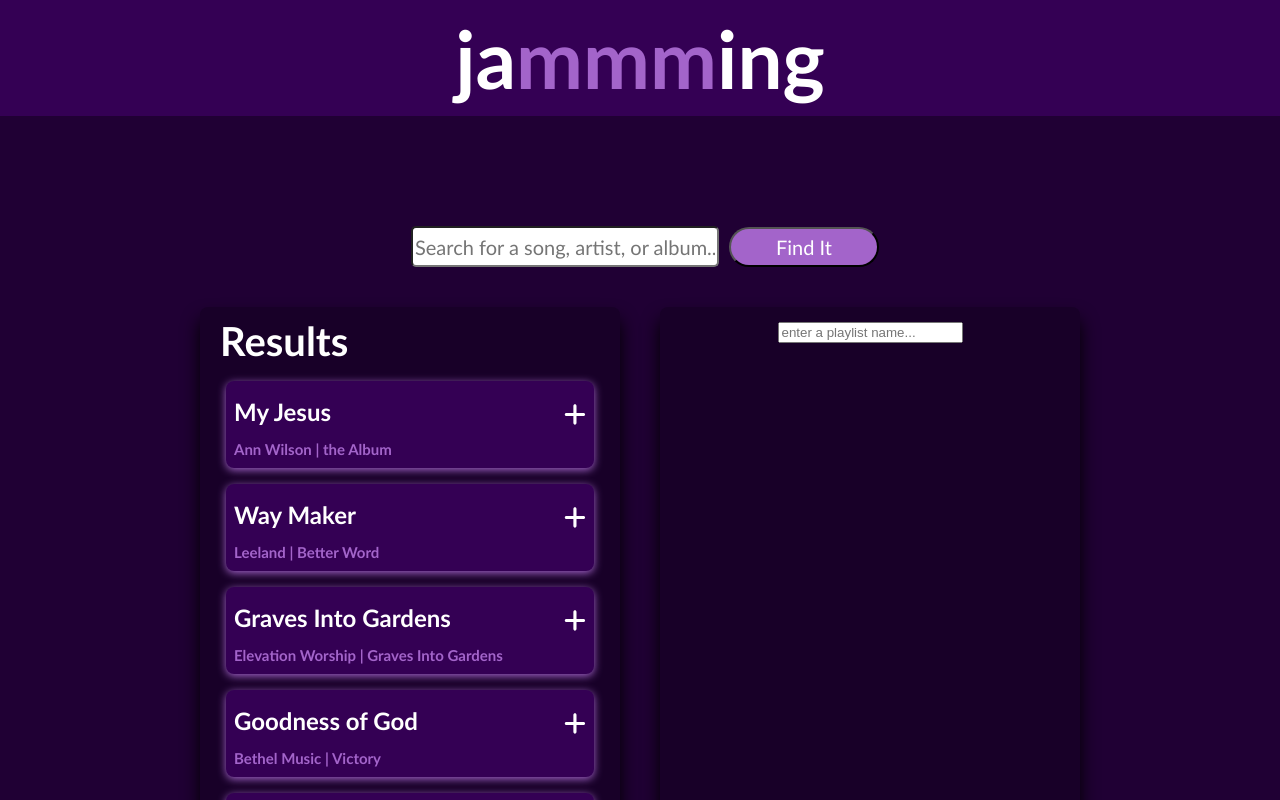
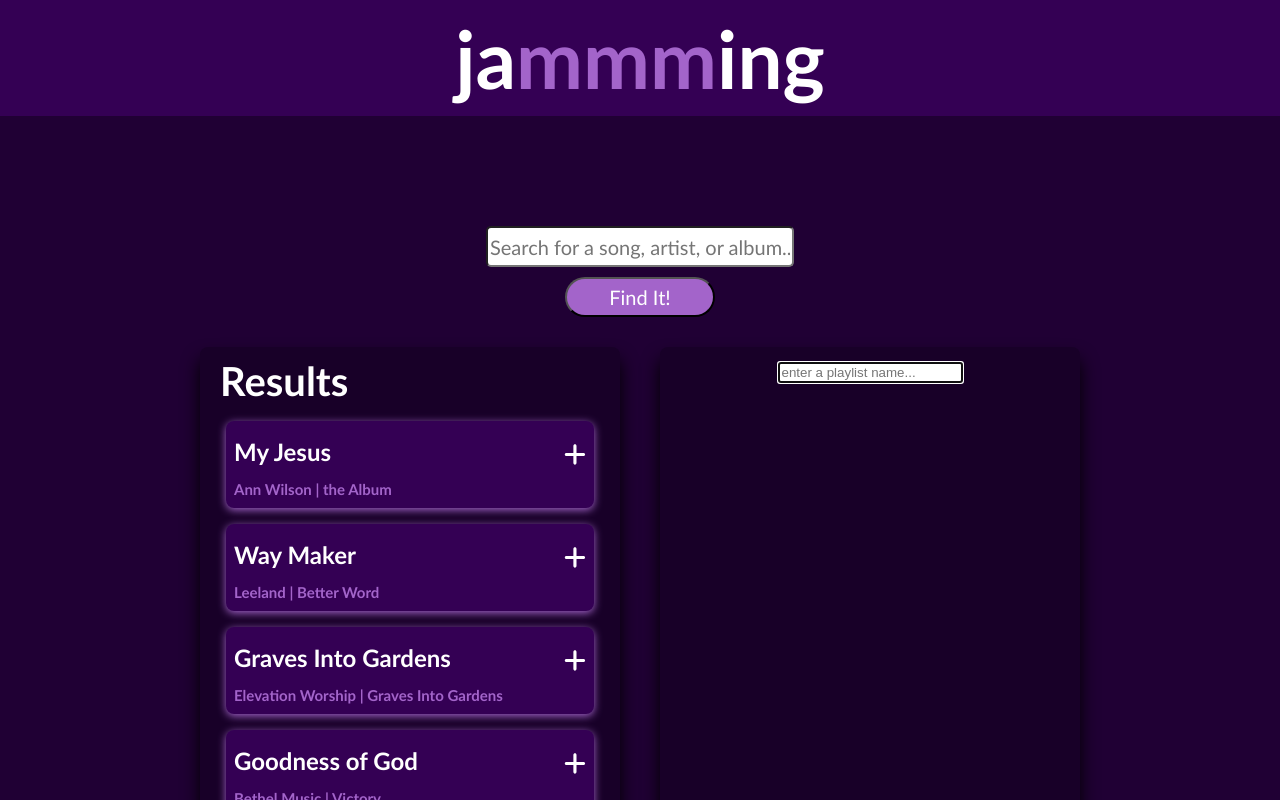
Before and after one commit to MariaRagone/jamming, a React (Create React App) app: page / in a window 1280 px wide. Shown: the top 800 px of the page. Built offline with nearby package versions, Linux system fonts and the light colour scheme.

Commit message:
Button component works

```diff
--- a/src/App.js
+++ b/src/App.js
@@ -11,60 +11,70 @@ const App = () => {
       name: "My Jesus",
       artist: "Ann Wilson",
       album: "the Album",
+      uri: 1,
     },
     {
       id: 2,
       name: "Way Maker",
       artist: "Leeland",
       album: "Better Word",
+      uri: 2,
     },
     {
       id: 3,
       name: "Graves Into Gardens",
       artist: "Elevation Worship",
       album: "Graves Into Gardens",
+      uri: 3,
     },
     {
       id: 4,
       name: "Goodness of God",
       artist: "Bethel Music",
       album: "Victory",
+      uri: 4,
     },
     {
       id: 5,
       name: "Who You Say I Am",
       artist: "Hillsong Worship",
       album: "There Is More",
+      uri: 5,
     },
     {
       id: 6,
       name: "Battle Belongs",
       artist: "Phil Wickham",
       album: "Hymn of Heaven",
+      uri: 6,
     },
     {
       id: 7,
       name: "The Blessing",
       artist: "Kari Jobe, Cody Carnes",
       album: "The Blessing",
+      uri: 7,
     },
     {
       id: 8,
       name: "Build My Life",
       artist: "Pat Barrett",
       album: "Pat Barrett",
+      uri: 8,
     },
     {
       id: 9,
       name: "King of Kings",
       artist: "Hillsong Worship",
       album: "Awake",
+      uri: 9,
     },
     {
       id: 10,
       name: "I Can Only Imagine",
       artist: "MercyMe",
       album: "Almost There",
+      uri: 10,
     },
   ];
 
--- a/src/Components/Buttons/Button.js
+++ b/src/Components/Buttons/Button.js
@@ -1,9 +1,11 @@
 import React from "react";
 import "./Buttons.css";
-const Button = ({ name }) => {
+const Button = ({ type, name, onClick }) => {
   return (
-    <div className="search-button">
-      <button className="search-button">{name}</button>
+    <div>
+      <button type={type} onClick={onClick}>
+        {name}
+      </button>
     </div>
   );
 };
--- a/src/Components/Home/Home.js
+++ b/src/Components/Home/Home.js
@@ -5,7 +5,7 @@ import ResultsContainer from "../ResultsContainer/ResultsContainer";
 const Home = ({ resultsList }) => {
   const [playList, setPlayList] = useState([]);
 
-  const addTrack = (trackToAdd) => {
+  const addTrackToPlayList = (trackToAdd, trackToRemove) => {
     setPlayList((playList) => {
       if (
         playList.some((existingTrack) => existingTrack.id === trackToAdd.id)
@@ -14,23 +14,23 @@ const Home = ({ resultsList }) => {
         return playList;
       }
 
-      // playList.push(trackToAdd);
       return [...playList, trackToAdd];
     });
   };
 
-  const removeTrack = (trackToRemove) => {
+  const removeTrackFromPlaylist = (trackToRemove) => {
     setPlayList((tracks) =>
       playList.filter((track) => track.id !== trackToRemove.id)
     );
   };
+
   return (
     <div>
       <ResultsContainer
         resultsList={resultsList}
         playList={playList}
-        addTrack={addTrack}
-        removeTrack={removeTrack}
+        addTrackToPlayList={addTrackToPlayList}
+        removeTrackFromPlaylist={removeTrackFromPlaylist}
       />
     </div>
   );
--- a/src/Components/Playlist/Playlist.js
+++ b/src/Components/Playlist/Playlist.js
@@ -4,7 +4,13 @@ import Track from "../Track/Track";
 import { FontAwesomeIcon } from "@fortawesome/react-fontawesome";
 import { faMinus } from "@fortawesome/free-solid-svg-icons";
 
-const PlayList = ({ resultsList, playList, addTrack, removeTrack }) => {
+const PlayList = ({
+  resultsList,
+  track,
+  playList,
+  addTrackToPlayList,
+  removeTrackFromPlaylist,
+}) => {
   const [playListName, setPlayListName] = useState("");
   return (
     <div className="play-list">
@@ -13,6 +19,7 @@ const PlayList = ({ resultsList, playList, addTrack, removeTrack }) => {
           onChange={(e) => {
             setPlayListName(e.target.value);
           }}
+          autoFocus
           value={playListName}
           type="text"
           placeholder="enter a playlist name..."
@@ -26,8 +33,8 @@ const PlayList = ({ resultsList, playList, addTrack, removeTrack }) => {
               <Track
                 track={track}
                 resultsList={resultsList}
-                removeTrack={removeTrack}
-                addTrack={addTrack}
+                removeTrackFromPlaylist={removeTrackFromPlaylist}
+                addTrackToPlayList={addTrackToPlayList}
                 playList={playList}
               ></Track>
             </div>
--- a/src/Components/ResultsContainer/ResultsContainer.js
+++ b/src/Components/ResultsContainer/ResultsContainer.js
@@ -3,20 +3,25 @@ import "./ResultsContainer.css";
 import SearchResults from "../SearchResults/SearchResults";
 import PlayList from "../PlayList/PlayList";
 
-const ResultsContainer = ({ resultsList, playList, addTrack, removeTrack }) => {
+const ResultsContainer = ({
+  resultsList,
+  playList,
+  addTrackToPlayList,
+  removeTrackFromPlaylist,
+}) => {
   return (
     <div className="results-container">
       <SearchResults
         resultsList={resultsList}
-        addTrack={addTrack}
-        removeTrack={removeTrack}
+        addTrackToPlayList={addTrackToPlayList}
+        removeTrackFromPlaylist={removeTrackFromPlaylist}
         playList={playList}
       />
       <PlayList
         resultsList={resultsList}
         playList={playList}
-        removeTrack={removeTrack}
-        addTrack={addTrack}
+        removeTrackFromPlaylist={removeTrackFromPlaylist}
+        addTrackToPlayList={addTrackToPlayList}
       />
     </div>
   );
--- a/src/Components/SearchBar/SearchBar.js
+++ b/src/Components/SearchBar/SearchBar.js
@@ -4,6 +4,12 @@ import Button from "../Buttons/Button";
 
 const SearchBar = () => {
   const [searchTerm, setSearchTerm] = useState("");
+
+  const handleButtonClick = (e) => {
+    e.preventDefault();
+    alert(`Search Term: ${searchTerm}`);
+    console.log(searchTerm);
+  };
 
   return (
     <div className="search-bar-area">
@@ -16,23 +22,7 @@ const SearchBar = () => {
           type="text"
           placeholder="Search for a song, artist, or album..."
         ></input>
-        {/* <Button
-          name={"Find It!"}
-          onClick={(e) => {
-            e.preventDefault();
-            console.log(searchTerm);
-          }}
-        /> */}
-
-        <button
-          type="submit"
-          onClick={() => {
-            alert(`
-            Search Term: ${searchTerm}`);
-          }}
-        >
-          Find It
-        </button>
+        <Button type="submit" name={"Find It!"} onClick={handleButtonClick} />
       </form>
     </div>
   );
--- a/src/Components/SearchResults/SearchResults.js
+++ b/src/Components/SearchResults/SearchResults.js
@@ -54,7 +54,12 @@ import Track from "../Track/Track";
 //     album: "Almost There",
 //   },
 // ];
-const SearchResults = ({ resultsList, addTrack, removeTrack, playList }) => {
+const SearchResults = ({
+  resultsList,
+  addTrackToPlayList,
+  removeTrackFromPlaylist,
+  playList,
+}) => {
   return (
     <div className="search-results">
       <h2>Results</h2>
@@ -64,8 +69,8 @@ const SearchResults = ({ resultsList, addTrack, removeTrack, playList }) => {
             <Track
               track={track}
               resultsList={resultsList}
-              addTrack={addTrack}
-              removeTrack={removeTrack}
+              addTrackToPlayList={addTrackToPlayList}
+              removeTrackFromPlaylist={removeTrackFromPlaylist}
               playList={playList}
             ></Track>
           </div>
--- a/src/Components/Track/Track.css
+++ b/src/Components/Track/Track.css
@@ -16,8 +16,8 @@
 }
 
 .icon {
+  margin-left: auto;
   font-size: 25px;
-  margin-left: auto;
 }
 
 .icon:hover {
@@ -36,6 +36,13 @@
   color: rgb(255, 255, 255);
   text-align: left;
 }
+.added-track-card h1 {
+  font-size: 24px;
+  padding-bottom: 4px;
+  margin: 8px 0;
+  color: rgb(255, 255, 255);
+  text-align: left;
+}
 
 .track-card p {
   color: rgb(163, 100, 202);
@@ -43,9 +50,33 @@
   text-align: left;
   font-size: 15px;
 }
+.added-track-card p {
+  color: rgb(163, 100, 202);
+  margin: 2px 0;
+  text-align: left;
+  font-size: 15px;
+}
 
-.track-header {
+.track-header{
   display: flex;
   justify-content: space-between;
   align-items: center;
 }
+
+.added-track-card {
+
+  display: flex;
+  flex-direction: column;
+  justify-content: flex-start;
+  background-color: rgb(89, 20, 132);
+  font-size: 20px;
+  font-family: "Gill Sans", "Gill Sans MT", Calibri, "Trebuchet MS", sans-serif;
+  font-weight: 800;
+  color: white;
+  max-width: 400px;
+  border-radius: 8px;
+  box-shadow: 0 2px 8px rgb(163, 100, 202);
+  padding: 8px;
+  margin: 16px;
+  transition: transform 0.2s, box-shadow 0.2s;
+}
--- a/src/Components/Track/Track.js
+++ b/src/Components/Track/Track.js
@@ -3,37 +3,54 @@ import { FontAwesomeIcon } from "@fortawesome/react-fontawesome";
 import { faPlus, faMinus } from "@fortawesome/free-solid-svg-icons";
 import "./Track.css";
 
-const Track = ({ playList = [], track, addTrack, removeTrack }) => {
+const Track = ({
+  playList = [],
+  track,
+  addTrackToPlayList,
+  removeTrackFromPlaylist,
+}) => {
   const isInPlayList = playList.some(
     (existingTrack) => existingTrack.id === track.id
   );
 
   return (
-    <div className="track-card">
+    <>
+      {isInPlayList ? (
+        <div className="added-track-card">
           <div className="track-header">
             <h1>{track.name}</h1>
             <span className="icon">
-          {isInPlayList ? (
               <FontAwesomeIcon
                 key={track.id}
                 className="icon"
                 icon={faMinus}
-              onClick={() => removeTrack(track)}
+                onClick={() => removeTrackFromPlaylist(track)}
               />
-          ) : (
-            <FontAwesomeIcon
-              key={track.id}
-              className="icon"
-              icon={faPlus}
-              onClick={() => addTrack(track)}
-            />
-          )}
             </span>
           </div>
           <p>
             {track.artist} | {track.album}
           </p>
         </div>
+      ) : (
+        <div className="track-card">
+          <div className="track-header">
+            <h1>{track.name}</h1>
+            <span className="icon">
+              <FontAwesomeIcon
+                key={track.id}
+                className="icon"
+                icon={faPlus}
+                onClick={() => addTrackToPlayList(track)}
+              />
+            </span>
+          </div>
+          <p>
+            {track.artist} | {track.album}
+          </p>
+        </div>
+      )}
+    </>
   );
 };
 
```
Also changed, not shown: src/Components/Buttons/SaveToSpotifyButton.js (+7 -3 lines). Lines whose indentation alone changed are shown as unchanged.
